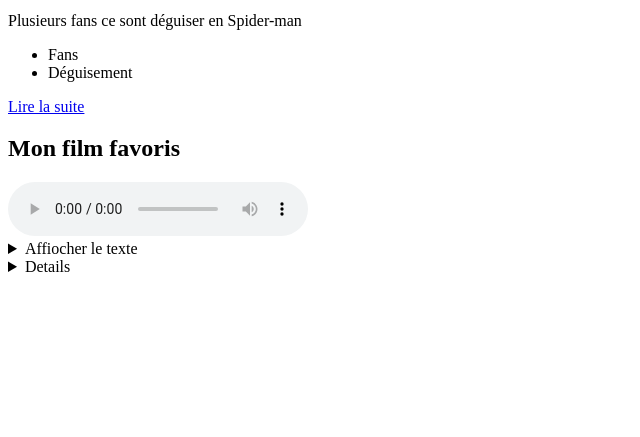
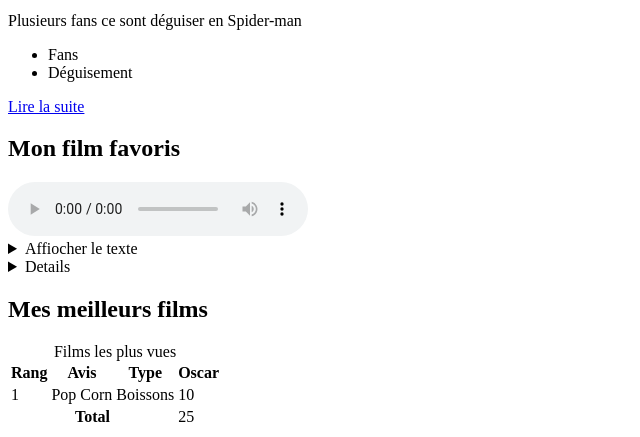
Before and after one commit to dounyaghani12/formulairegit, a plain HTML site: page formulairegit/index.html in a window 1280 px wide. Shown: the part 1487-1924 px from the top of the page, without its empty margins (0-640 px from the left). Before the commit the page ends 1771 px from the top, so only its background shows below. Drawn offline with Linux system fonts and the light colour scheme.

Commit message:
Ajout des sections des sections 3 et 4

```diff
--- a/formulairegit/index.html
+++ b/formulairegit/index.html
@@ -214,6 +214,41 @@
 
 </section>
 
+<!--Section 4 Le Tableau-->
+
+<section id="exemple-classement">
+  <h2>Mes meilleurs films</h2>
+
+  <table class="exemple-tableau">
+    <caption>Films les plus vues</caption>
+
+    <thead>
+      <tr>
+        <th scope="col">Rang</th>
+        <th scope="col">Avis</th>
+        <th scope="col">Type</th>
+        <th scope="col">Oscar</th>
+      </tr>
+    </thead>
+    <tbody>
+      <tr>
+        <td>1</td>
+        <td>Pop Corn</td>
+        <td>Boissons</td>
+        <td>10</td>
+      </tr>
+
+    </tbody>
+    <tfoot>
+      <tr>
+        <th scope="row" colspan="3">Total</th>
+        <td>25</td>
+      </tr>
+    </tfoot>
+    </table>
+</section>
+
+
 
 </main>
 </body>
```
